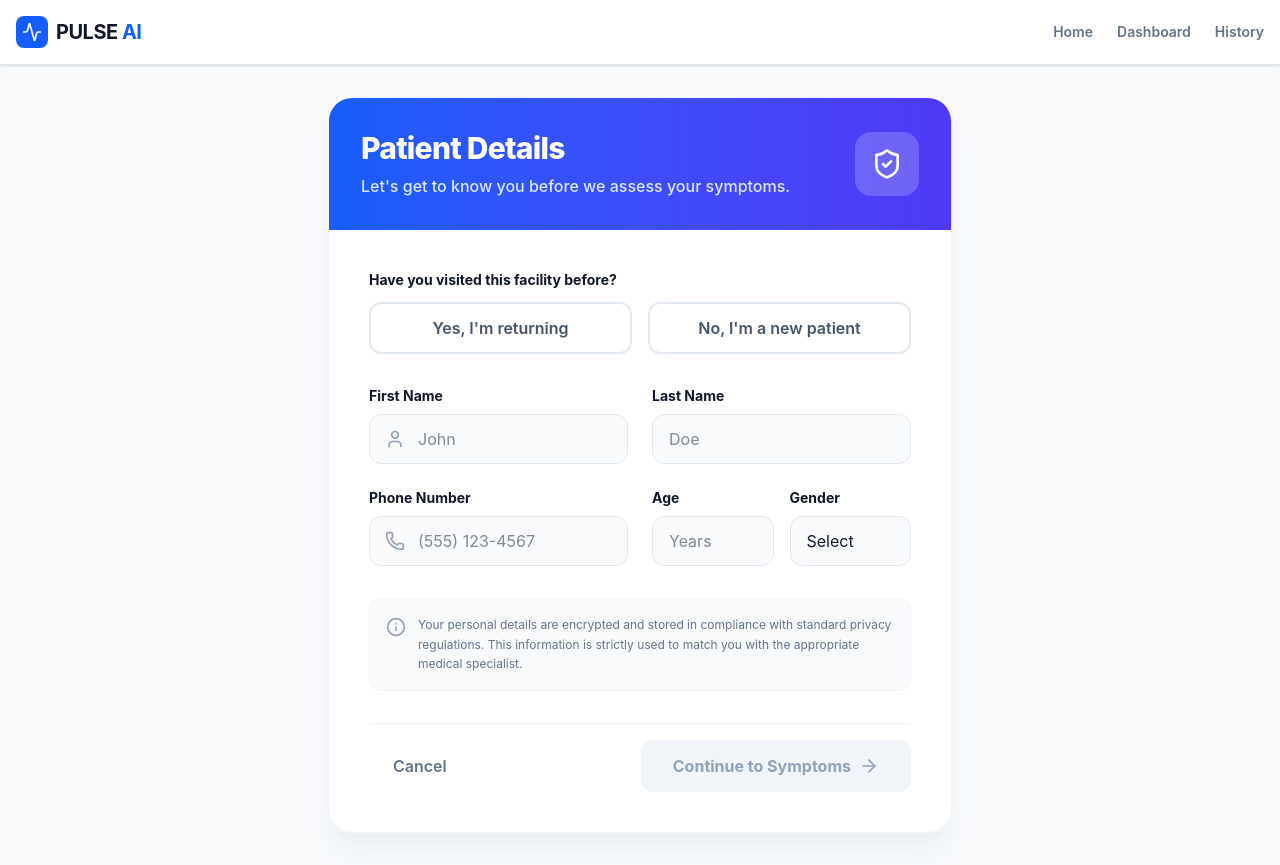
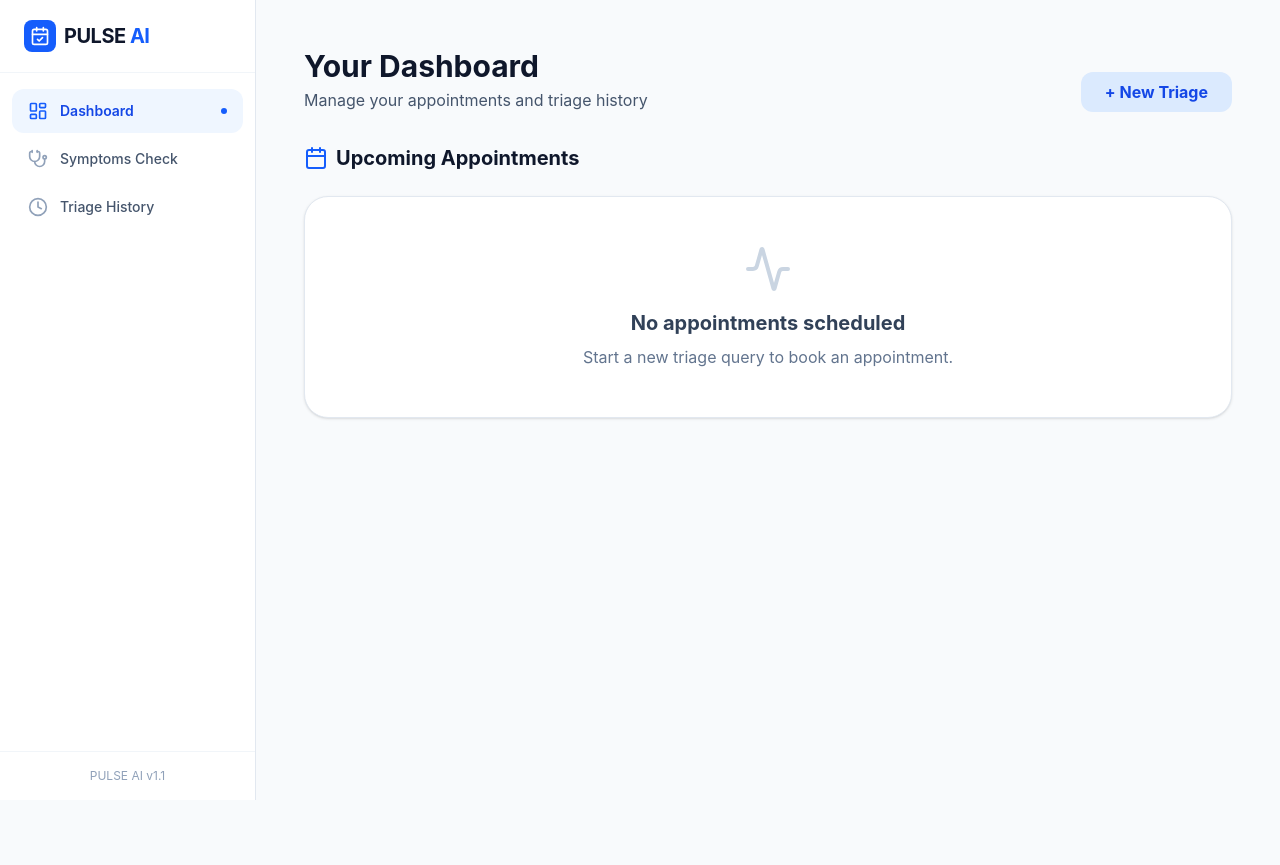
Before and after one commit to Phantom-deluxe06/PULSE-AI, a React (Vite) app: page / in a window 1280 px wide. Both pictures are taken after a click on the button "Start Triage". After the commit the page ends 800 px from the top, so only its background shows below. Built offline with nearby package versions, Linux system fonts and the light colour scheme.

Commit message:
feat: add left sidebar navigation with Symptoms Check, replace top Navbar, Start Triage -> Dashboard

```diff
--- a/src/App.jsx
+++ b/src/App.jsx
@@ -1,5 +1,5 @@
 import { useState, useEffect } from 'react';
-import Navbar from './components/Navbar';
+import Sidebar from './components/Sidebar';
 import HomeView from './components/HomeView';
 import PatientDetailsView from './components/PatientDetailsView';
 import BookingView from './components/BookingView';
@@ -34,7 +34,6 @@ function saveToStorage(key, data) {
 function App() {
   const [currentView, setCurrentView] = useState('home');
 
-  // Core State
   const [appointments, setAppointments] = useState(() => loadFromStorage(STORAGE_APPOINTMENTS));
   const [triageHistory, setTriageHistory] = useState(() => loadFromStorage(STORAGE_HISTORY));
   const [triageResult, setTriageResult] = useState(null);
@@ -44,11 +43,9 @@ function App() {
   const [showEmergency, setShowEmergency] = useState(false);
   const [confirmedAppointment, setConfirmedAppointment] = useState(null);
 
-  // Booking State
   const [selectedSlot, setSelectedSlot] = useState(null);
   const [patientName, setPatientName] = useState('');
 
-  // Persist to localStorage
   useEffect(() => { saveToStorage(STORAGE_APPOINTMENTS, appointments); }, [appointments]);
   useEffect(() => { saveToStorage(STORAGE_HISTORY, triageHistory); }, [triageHistory]);
 
@@ -64,15 +61,14 @@ function App() {
       const result = await analyzeSymptoms(symptoms);
       setTriageResult(result);
 
-      // Save to triage history
       setTriageHistory(prev => [{
-        symptoms: symptoms,
+        symptoms,
         department: result.department,
         urgency: result.urgency,
         summary: result.summary,
         recommendation: result.recommendation,
         timestamp: new Date().toISOString()
-      }, ...prev].slice(0, 50)); // Keep last 50
+      }, ...prev].slice(0, 50));
 
       if (result.urgency === 5) {
         setShowEmergency(true);
@@ -118,9 +114,14 @@ function App() {
     (!triageResult || s.department === triageResult.department) && s.available
   );
 
+  // Show sidebar on non-home views
+  const showSidebar = currentView !== 'home';
+
   return (
-    <div className="min-h-screen bg-slate-50 text-slate-900 flex flex-col font-sans selection:bg-blue-200">
-      <Navbar currentView={currentView} setCurrentView={setCurrentView} />
+    <div className="min-h-screen bg-slate-50 text-slate-900 flex font-sans selection:bg-blue-200">
+
+      {/* Sidebar — hidden on Home view */}
+      {showSidebar && <Sidebar currentView={currentView} setCurrentView={setCurrentView} />}
 
       {showEmergency && triageResult && (
         <EmergencyAlert
@@ -137,11 +138,12 @@ function App() {
         />
       )}
 
-      <main className="flex-1 w-full max-w-7xl mx-auto relative overflow-hidden px-4 sm:px-6 lg:px-8">
+      <main className={`flex-1 flex flex-col min-h-screen overflow-hidden transition-all ${showSidebar ? 'lg:ml-64' : ''}`}>
         {currentView === 'home' && <HomeView setCurrentView={setCurrentView} />}
 
         {currentView === 'patient-details' && <PatientDetailsView setCurrentView={setCurrentView} />}
 
+        <div className={showSidebar ? 'px-4 sm:px-6 lg:px-8 py-4' : ''}>
           {currentView === 'query' && (
             <QueryView
               setCurrentView={setCurrentView}
@@ -192,6 +194,7 @@ function App() {
               setCurrentView={setCurrentView}
             />
           )}
+        </div>
       </main>
     </div>
   );
--- a/src/components/HomeView.jsx
+++ b/src/components/HomeView.jsx
@@ -20,7 +20,7 @@ export default function HomeView({ setCurrentView }) {
 
                 <div className="mt-10 flex gap-4 flex-col sm:flex-row justify-center w-full sm:w-auto px-4 sm:px-0">
                     <button
-                        onClick={() => setCurrentView('patient-details')}
+                        onClick={() => setCurrentView('dashboard')}
                         className="group relative px-8 py-3.5 rounded-full bg-blue-600 text-white font-semibold shadow-lg shadow-blue-600/20 hover:bg-blue-700 hover:shadow-xl hover:shadow-blue-600/30 transition-all active:scale-[0.98] flex items-center justify-center w-full sm:w-auto overflow-hidden"
                     >
                         <span className="relative z-10 flex items-center">
--- /dev/null
+++ b/src/components/Sidebar.jsx
@@ -0,0 +1,84 @@
+import { LayoutDashboard, Stethoscope, Clock, CalendarCheck, X, Menu } from 'lucide-react';
+import { useState } from 'react';
+
+const navItems = [
+    { id: 'dashboard', label: 'Dashboard', icon: LayoutDashboard },
+    { id: 'query', label: 'Symptoms Check', icon: Stethoscope },
+    { id: 'history', label: 'Triage History', icon: Clock },
+];
+
+export default function Sidebar({ currentView, setCurrentView }) {
+    const [isOpen, setIsOpen] = useState(false);
+
+    return (
+        <>
+            {/* Mobile hamburger */}
+            <button
+                onClick={() => setIsOpen(true)}
+                className="lg:hidden fixed bottom-6 left-6 z-40 w-12 h-12 bg-blue-600 text-white rounded-full shadow-lg shadow-blue-500/30 flex items-center justify-center hover:bg-blue-700 transition"
+            >
+                <Menu className="w-5 h-5" />
+            </button>
+
+            {/* Overlay for mobile */}
+            {isOpen && (
+                <div
+                    className="lg:hidden fixed inset-0 bg-black/40 z-40 backdrop-blur-sm"
+                    onClick={() => setIsOpen(false)}
+                />
+            )}
+
+            {/* Sidebar */}
+            <aside className={`fixed top-0 left-0 z-50 h-full w-64 bg-white border-r border-slate-200 flex flex-col transition-transform duration-300 lg:translate-x-0 ${isOpen ? 'translate-x-0' : '-translate-x-full'}`}>
+
+                {/* Logo */}
+                <div className="px-6 py-5 flex items-center justify-between border-b border-slate-100">
+                    <div
+                        className="flex items-center gap-2 cursor-pointer"
+                        onClick={() => { setCurrentView('home'); setIsOpen(false); }}
+                    >
+                        <div className="bg-blue-600 p-1.5 rounded-lg">
+                            <CalendarCheck className="w-5 h-5 text-white" />
+                        </div>
+                        <h1 className="text-xl font-bold tracking-tight text-slate-900">
+                            PULSE <span className="text-blue-600">AI</span>
+                        </h1>
+                    </div>
+                    <button
+                        onClick={() => setIsOpen(false)}
+                        className="lg:hidden w-8 h-8 flex items-center justify-center rounded-lg hover:bg-slate-100 text-slate-400"
+                    >
+                        <X className="w-4 h-4" />
+                    </button>
+                </div>
+
+                {/* Navigation */}
+                <nav className="flex-1 px-3 py-4 flex flex-col gap-1">
+                    {navItems.map((item) => {
+                        const Icon = item.icon;
+                        const isActive = currentView === item.id;
+                        return (
+                            <button
+                                key={item.id}
+                                onClick={() => { setCurrentView(item.id); setIsOpen(false); }}
+                                className={`flex items-center gap-3 px-4 py-3 rounded-xl text-sm font-medium transition-all ${isActive
+                                        ? 'bg-blue-50 text-blue-700 font-semibold'
+                                        : 'text-slate-600 hover:bg-slate-50 hover:text-slate-900'
+                                    }`}
+                            >
+                                <Icon className={`w-5 h-5 ${isActive ? 'text-blue-600' : 'text-slate-400'}`} />
+                                {item.label}
+                                {isActive && <span className="ml-auto w-1.5 h-1.5 bg-blue-600 rounded-full" />}
+                            </button>
+                        );
+                    })}
+                </nav>
+
+                {/* Footer */}
+                <div className="px-6 py-4 border-t border-slate-100">
+                    <p className="text-xs text-slate-400 text-center">PULSE AI v1.1</p>
+                </div>
+            </aside>
+        </>
+    );
+}
```
Lines whose indentation alone changed are shown as unchanged.
